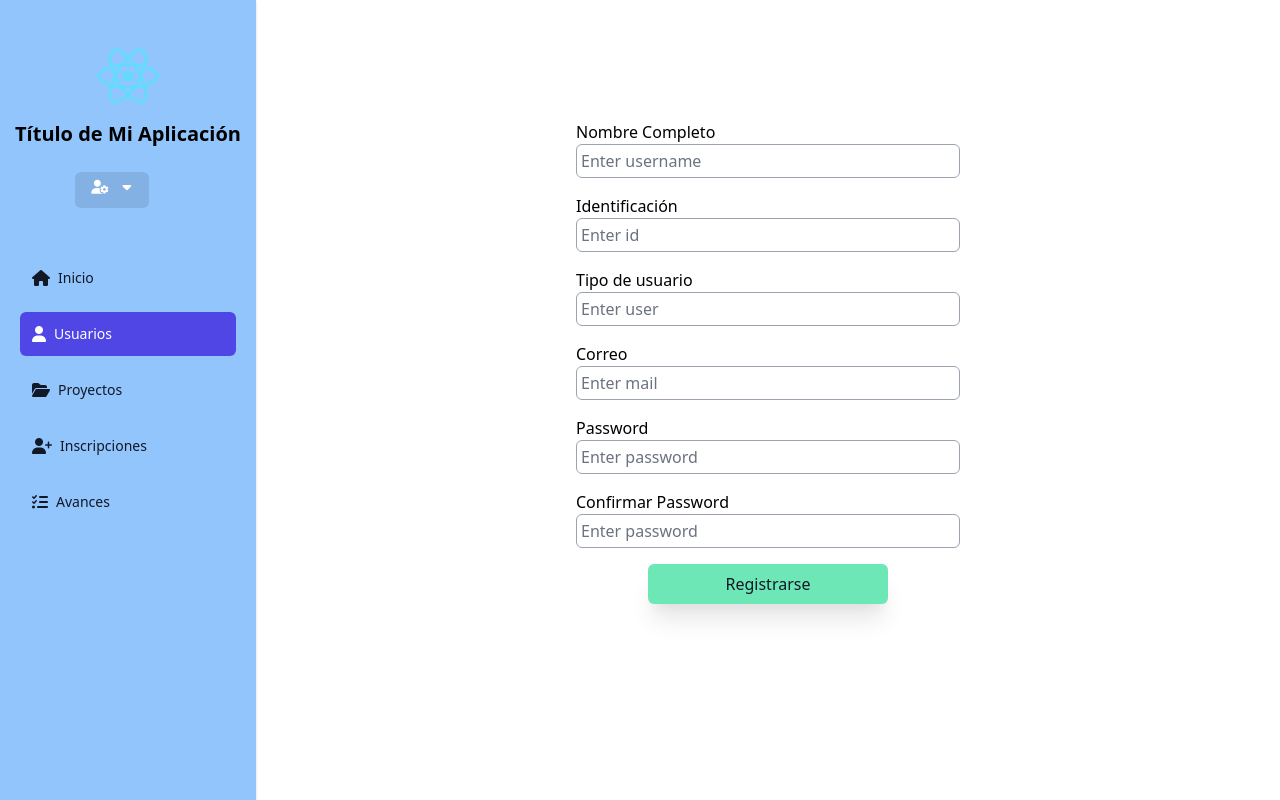
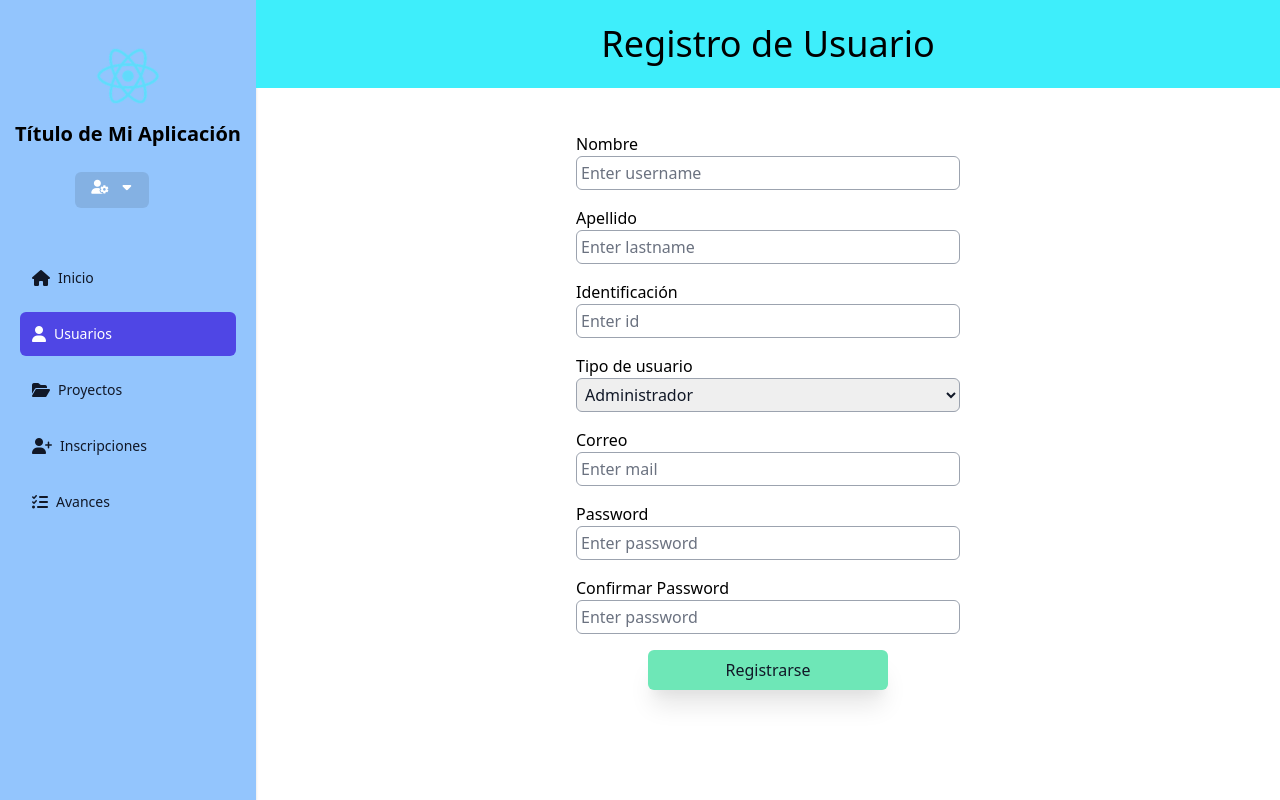
Before and after one commit to ksbcoder/repo-ada-dev, a React (Create React App) app: page /usuarios in a window 1280 px wide. Built offline with nearby package versions, Linux system fonts and the light colour scheme.

Commit message:
agrego select tipo usuario

```diff
--- a/src/pages/usuarios/GestionUsuarios.jsx
+++ b/src/pages/usuarios/GestionUsuarios.jsx
@@ -2,17 +2,18 @@ import React from 'react'
 
 const GestionUsuarios = () => {
     return (
-        <div>
-            Gestión de usuarios
-        </div>,
-        <div className= "table-container">
-            <table className= "table-list">
+        <><nav className="navbar">
+            <h1>Gestión de Usuarios</h1>
+        </nav>
+            <div className="table-container">
+                <table className="table-list">
                     <thead>
                         <tr>
                             <th>Nombre</th>
                             <th>Identificación</th>
                             <th>Tipo de Usuario</th>
                             <th>Correo</th>
+                            <th>Estado</th>
                             <th>Acciones</th>
                         </tr>
                     </thead>
@@ -22,18 +23,19 @@ const GestionUsuarios = () => {
                             <td>1116254874</td>
                             <td>Administrador</td>
                             <td>Juan@gmail.com</td>
+                            <td>PENDIENTE</td>
                             <td>
-                            <button className="btn-editar">Editar</button>
-                            <button className= "btn-eliminar">Eliminar</button>
+                                <button className="btn-editar"><i className="fas fa-user-edit"></i></button>
+                                <button className="btn-eliminar"><i className="fas fa-user-minus"></i></button>
                             </td>
                         </tr>
                     </tbody>
 
                 </table>
 
-        </div>
+            </div></>
 
-    )
-}
+    );
+};
 
 export default GestionUsuarios
--- a/src/pages/usuarios/Index.jsx
+++ b/src/pages/usuarios/Index.jsx
@@ -2,55 +2,61 @@ import React from 'react';
 
 const IndexUsuarios = () => {
   return(
+    <><nav className="navbar">
+      <h1>Registro de Usuario</h1>
+    </nav>
+        <div className="form-usuario">
+        <div className="form-campo">
           <div>
-  <h1>Página de Registro</h1>
-  <h2>Ingreso al sistema de información</h2>
-
-  </div>,
-  <div className="form-usuario">
-    <div className= "form-campo">
+            <label>Nombre</label>
+          </div>
+          <input className="input-usuario" id="usuario-nombre"placeholder="Enter username" />
+        </div>
+        <div className="form-campo">
           <div>
-        <label>Nombre Completo</label>
+            <label>Apellido</label>
           </div>
-      <input className="input-usuario" placeholder="Enter username"/>
+          <input className="input-usuario" id="usuario-apellido" placeholder="Enter lastname" />
         </div>
-    <div className= "form-campo">
+        <div className="form-campo">
           <div>
             <label>Identificación</label>
           </div>
-      <input className="input-usuario" placeholder="Enter id"/>
+          <input className="input-usuario" id="usuario-id" placeholder="Enter id" />
         </div>
-    <div className= "form-campo">
+        <div className="form-campo">
           <div>
             <label>Tipo de usuario</label>
           </div>
-      <input className="input-usuario" placeholder="Enter user"/>
+          <select className= "input-usuario" id="usuario-tipo">
+            <option value = "ADMINISTRADOR">Administrador</option>
+            <option value = "LIDER">Lider</option>
+            <option value = "ESTUDIANTE">Estudiante</option>
+          </select>
         </div>
-    <div className= "form-campo">
+        <div className="form-campo">
           <div>
             <label>Correo</label>
           </div>
-      <input className="input-usuario" placeholder="Enter mail"/>
+          <input className="input-usuario" type="email" id="usuario-correo" placeholder="Enter mail" />
         </div>
-    <div className= "form-campo">
+        <div className="form-campo">
           <div>
             <label>Password</label>
           </div>
-      <input className="input-usuario" placeholder="Enter password"/>
+          <input className="input-usuario" type="password" id="usuario-password"  placeholder="Enter password" />
         </div>
-    <div className= "form-campo">
+        <div className="form-campo">
           <div>
             <label>Confirmar Password</label>
           </div>
-      <input className="input-usuario" placeholder="Enter password"/>
+          <input className="input-usuario" type="password" placeholder="Enter password" />
         </div>
-    <div className= "form-campo">
-    <button className="btn-general-usuario">Registrarse</button>
+        <div className="form-campo">
+          <button className="btn-general-usuario" id="usuario-registro">Registrarse</button>
         </div>
-
-  </div>
-
-
-  )};
+      </div></>
+  );
+};
 
 export default IndexUsuarios;
--- a/src/pages/usuarios/Perfil.jsx
+++ b/src/pages/usuarios/Perfil.jsx
@@ -17,7 +17,7 @@ const Perfil = () => {
                             <div className="flex flex-wrap justify-center">
                                 <div className="text-center mt-12">
                                     <i class="fas fa-user fa-5x"></i>
-                                    <h3 className="text-2xl font-semibold leading-normal mb-2 text-gray-800 mb-2">
+                                    <h3 className="text-2xl font-semibold leading-normal mb-2 text-gray-800">
                                         Pepito Pérez
                                     </h3>
                                     <div className="text-sm leading-normal mt-0 mb-2 text-gray-500 font-bold uppercase">
--- a/src/styles/general.css
+++ b/src/styles/general.css
@@ -48,7 +48,7 @@ th{
 }
 
 td{
-  @apply border border-solid border-gray-200 p-4;
+  @apply border border-solid border-gray-200 p-4 py-2;
 }
 
 tr:nth-child(even){
@@ -63,7 +63,7 @@ tr:hover{
 
 /*ESTILOS DE USUARIO INICIO*/
 .form-usuario{
-  @apply mt-28 flex flex-col items-center;
+  @apply mt-9 flex flex-col items-center;
 }
 
 .form-campo{
@@ -81,12 +81,12 @@ tr:hover{
 }
 
 .btn-editar {
-  @apply w-auto h-auto rounded-md cursor-pointer px-3 py-2 text-gray-500 bg-blue-500 hover:bg-blue-700
+  @apply w-auto h-auto rounded-md cursor-pointer px-3 py-2 mx-2 text-gray-500 bg-blue-500 hover:bg-blue-700
   hover:text-white transition-all shadow-xl;
 }
 
 .btn-eliminar {
-  @apply w-auto h-auto rounded-md cursor-pointer px-3 py-2 text-gray-500 bg-red-500 hover:bg-red-700
+  @apply w-auto h-auto rounded-md cursor-pointer px-3 py-2 mx-2 text-gray-500 bg-red-500 hover:bg-red-700
   hover:text-white transition-all shadow-xl;
 }
 
```
Lines whose indentation alone changed are shown as unchanged.
